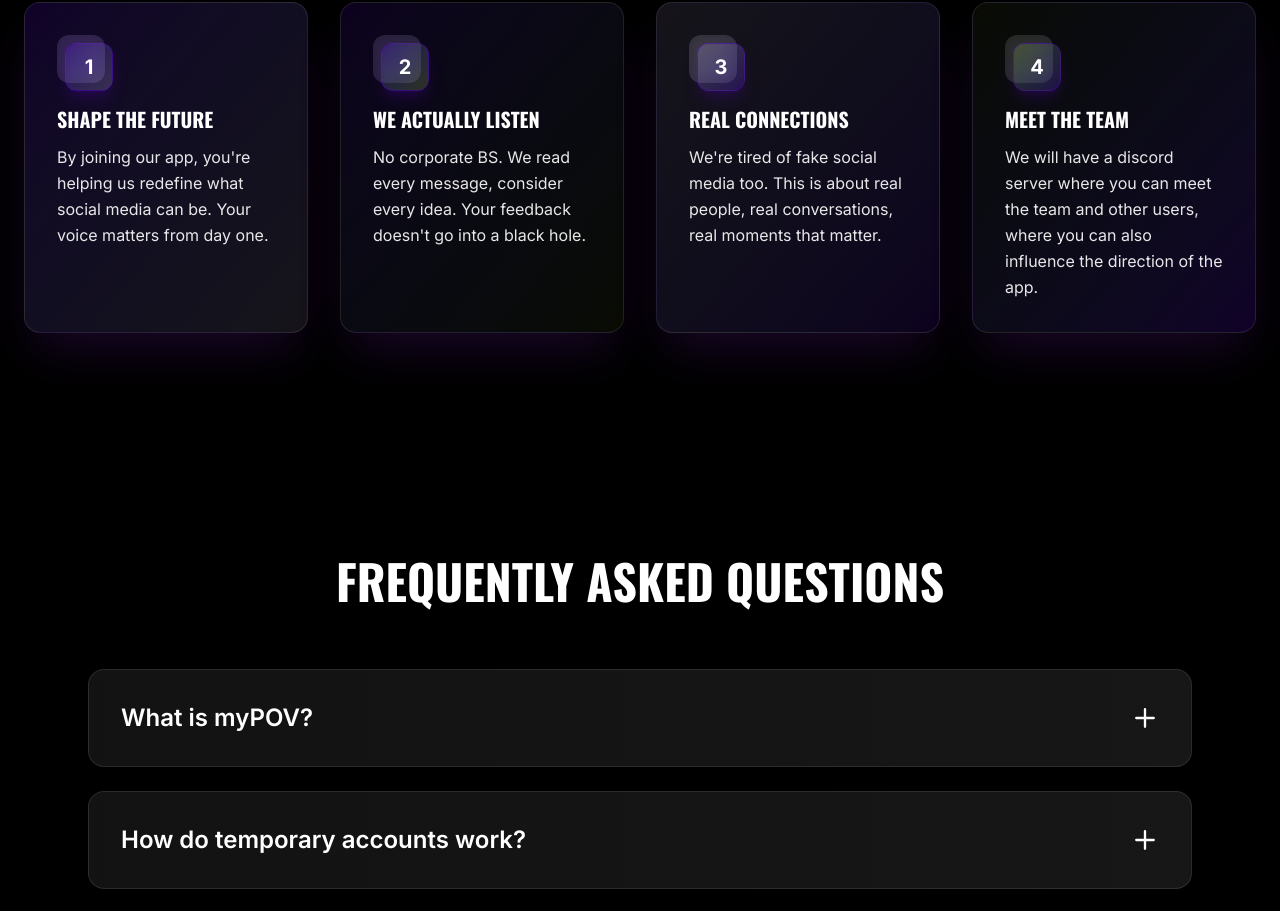
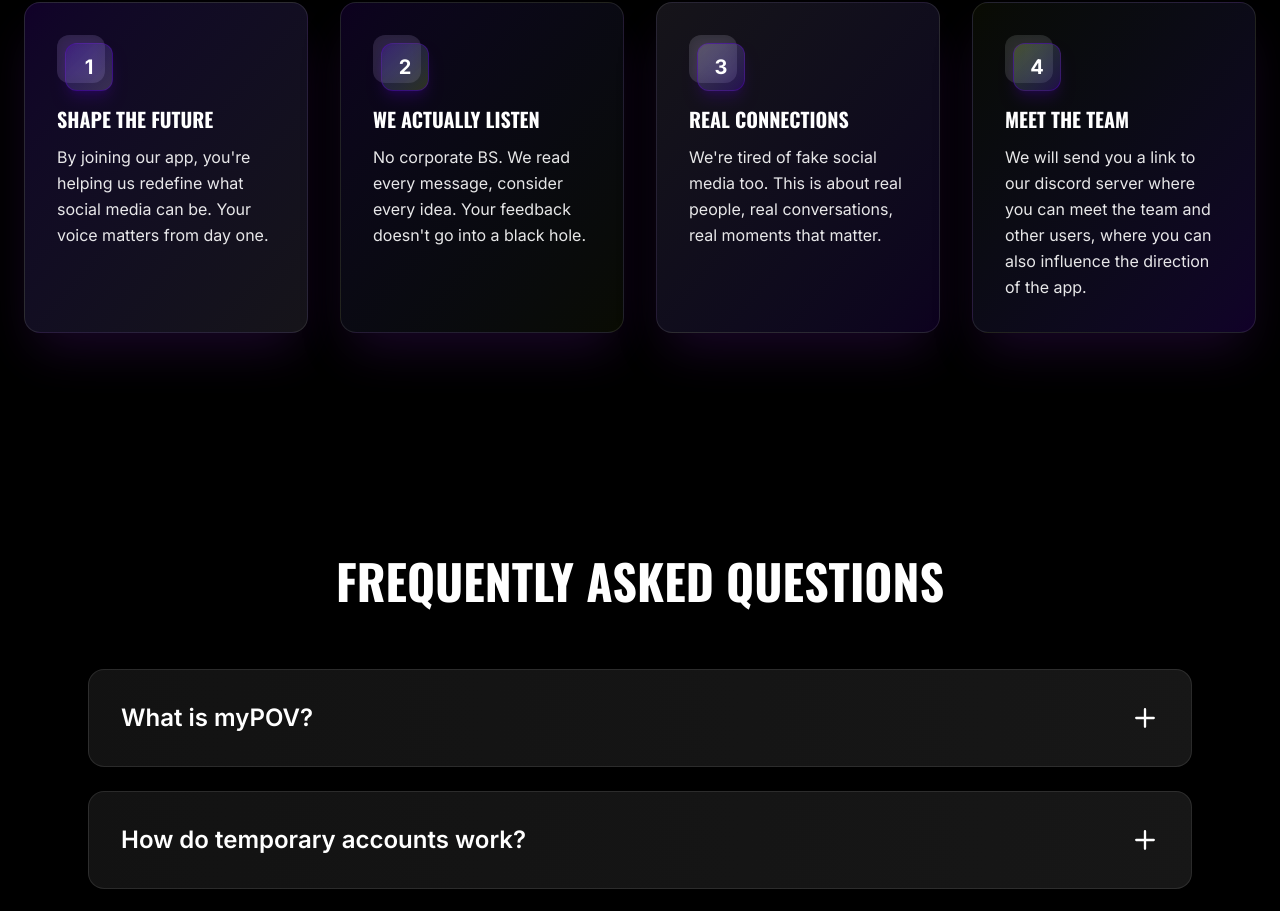
Before and after one commit to Ruben0920/myPOV-Landing-Page, a Next.js app: page / in a window 1280 px wide. Shown: the part 1839-2750 px from the top of the page. Built offline with nearby package versions, Linux system fonts and the light colour scheme.

Commit message:
Update page.tsx

```diff
--- a/src/app/page.tsx
+++ b/src/app/page.tsx
@@ -48,7 +48,7 @@ const reasons = [
   {
     icon: <div className="w-12 h-12 bg-gradient-to-br from-[#B9E200]/20 to-[#5400CB]/30 rounded-xl flex items-center justify-center text-white font-bold text-xl border border-[#5400CB]/40 shadow-lg shadow-[#5400CB]/20">4</div>,
     title: "Meet the Team",
-    description: "We will have a discord server where you can meet the team and other users, where you can also influence the direction of the app.",
+    description: "We will send you a link to our discord server where you can meet the team and other users, where you can also influence the direction of the app.",
     gradient: "from-[#B9E200]/5 to-[#5400CB]/20",
   },
 ]
```
